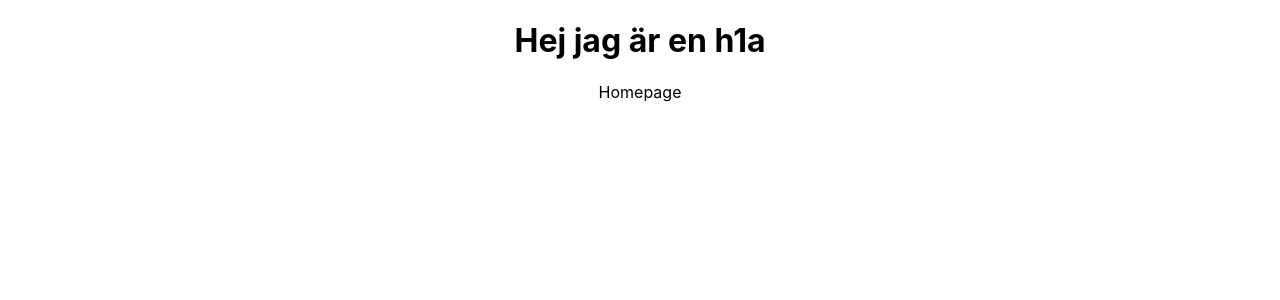
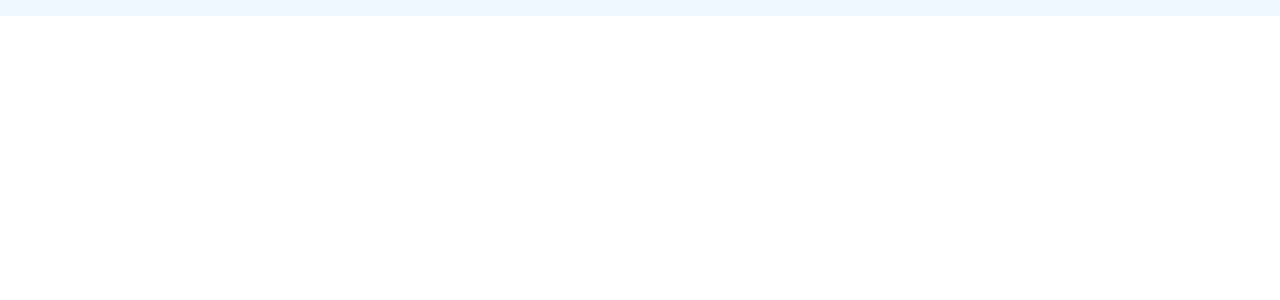
Before and after one commit to annamcn98/ex-arbete, a React (Create React App) app: page / in a window 1280 px wide. Shown: the top 300 px of the page. Built offline with nearby package versions, Linux system fonts and the light colour scheme.

Commit message:
header start

```diff
--- a/src/App.js
+++ b/src/App.js
@@ -1,12 +1,10 @@
 import './App.css';
 import Header from './components/Header';
-import Homepage from './components/Homepage';
 
 function App() {
   return (
     <div className="App">
       <Header />
-      <Homepage />
     </div>
   );
 }
--- a/src/components/Header.js
+++ b/src/components/Header.js
@@ -1,14 +1,26 @@
 import React from 'react'
+import styled from 'styled-components'
+
 
 function Header() {
   return (
     <div>
 
-       <h1>Hej jag är en h1a</h1>
+        <div>
+            <Logodiv>
+
+            </Logodiv>
+        </div>
 
 
     </div>
   )
 }
 
+    const Logodiv = styled.div `
+    background-color: aliceblue;
+    width: 100vw;
+    height: 2vh;
+    `
+
 export default Header
--- a/src/components/Homepage.js
+++ /dev/null
@@ -1,9 +0,0 @@
-import React from 'react'
-
-function Homepage() {
-  return (
-    <div>Homepage</div>
-  )
-}
-
-export default Homepage
```
